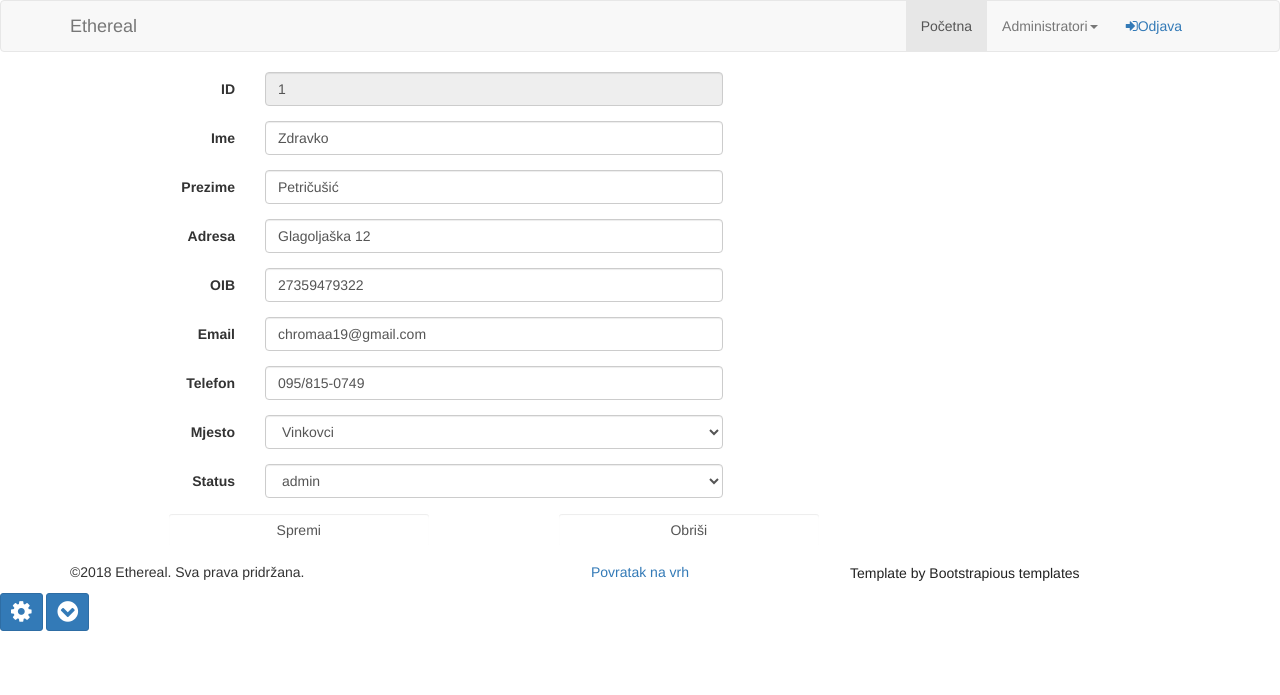
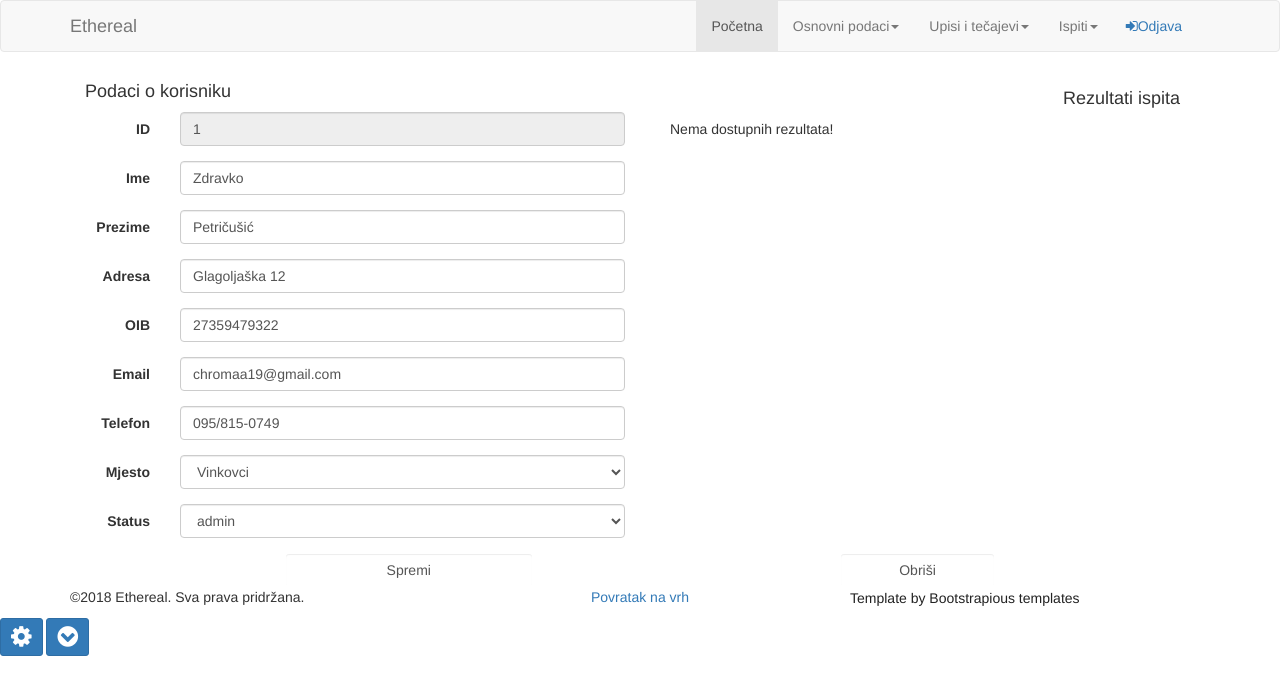
Before and after one commit to Chroma19/Ethereal, a PHP site: page /user.php?id=1 in a window 1280 px wide. Shown: the top 695 px of the page. Run offline with PHP 8.4, Linux system fonts and the light colour scheme; a user stored in the database is signed in; data comes from the database, SQL or seed files in the repository; some libraries are stand-ins or nearby versions.

Commit message:
Added results to user.php Minor css fixes and js additions

```diff
--- a/projekt_skola/php/courses.php
+++ b/projekt_skola/php/courses.php
@@ -49,10 +49,11 @@ if (mysqli_num_rows($result)>0){
 				<td>".$course['smjer']."</td>
 				<td>".$course['broj_sati']."</td>
 				<td>".$course['cijena']." kn</td>
-
+				<td>
 					<a href='courses.php?obrisi=true&id=".$course['id']."' onclick='return confirm(\"Jeste li sigurni da želite obrisati tečaj?\")'>
                         <button class = 'btn btn-ghost submit' value = 'obrisi' name='obrisi' id='obrisi'>Obriši</button>
-                    </a>
+					</a>
+				</td>
 			</tr>";
 	}
 	echo "</tbody></table>";
--- a/projekt_skola/php/includes/header.php
+++ b/projekt_skola/php/includes/header.php
@@ -17,6 +17,7 @@
     <link rel="stylesheet" href="../css/pe-icon-7-stroke.css">
     <!-- Google fonts - Roboto Condensed & Roboto-->
     <link rel="stylesheet" href="https://fonts.googleapis.com/css?family=Roboto+Condensed:700|Roboto:300,400">
+    <link href="https://fonts.googleapis.com/css?family=Karla" rel="stylesheet">
     <!-- lightbox-->
     <link rel="stylesheet" href="../css/lightbox.min.css">
     <!-- theme stylesheet-->
@@ -67,18 +68,36 @@ $id = $_SESSION['userid'];
           <ul class="nav navbar-nav">
             <li class="active"><a href="index.php">Početna</a></li>
             <!-- Admin access  -->
-            <li class="dropdown"><a href="#" data-toggle="dropdown" class="dropdown-toggle">Administratori<b class="caret"></b></a>
+            <li class="dropdown"><a href="#" data-toggle="dropdown" class="dropdown-toggle">Osnovni podaci<b class="caret"></b></a>
               <ul class="dropdown-menu">
                 <li><a href="user_add.php">Unos korisnika u bazu</a></li>
                 <li><a href="users.php">Popis svih korisnika</a></li>
+                <li><a href="mjesto_add.php">Unos mjesta u bazu</a></li>
+              </ul>
+            </li>
+
+
+            <li class="dropdown"><a href="#" data-toggle="dropdown" class="dropdown-toggle">Upisi i tečajevi<b class="caret"></b></a>
+              <ul class="dropdown-menu">
                 <li><a href="course_add.php">Unos tečaja u bazu</a></li>
                 <li><a href="courses.php">Popis svih tečaja</a></li>
                 <li><a href="enrol.php">Upis korisnika na tečaj</a></li>
                 <li><a href="groups.php">Popis svih grupa</a></li>
                 <li><a href="group_add.php">Upis grupe</a></li>
-                <li><a href="mjesto_add.php">Unos mjesta u bazu</a></li>
               </ul>
             </li>
+
+
+            <li class="dropdown"><a href="#" data-toggle="dropdown" class="dropdown-toggle">Ispiti<b class="caret"></b></a>
+              <ul class="dropdown-menu">
+                <li><a href="exam_list.php">Popis svih ispita</a></li>
+                <li><a href="exam_add.php">Unos ispita</a></li>
+                <li><a href="lesson_add.php">Unos lekcije</a></li>
+                <li><a href="question_add.php">Unos pitanja u bazu</a></li>
+              </ul>
+            </li>
+
+
 
             </ul><a id = "btn-adjust"  href="odjava.php" class="btn navbar-btn btn-ghost  pull-left"><i class="fa fa-sign-in"></i>Odjava</a>
         </div>
@@ -87,6 +106,7 @@ $id = $_SESSION['userid'];
   </header>';
 }
 else if($_SESSION['role'] == "2"){
+  error_reporting(0);
 	echo '<!-- navbar-->
   <header class="header">
     <div role="navigation" class="navbar navbar-default">
@@ -102,14 +122,12 @@ else if($_SESSION['role'] == "2"){
 
 
           <!-- professor access -->
-            <li class="dropdown"><a href="#" data-toggle="dropdown" class="dropdown-toggle">Profesori<b class="caret"></b></a>
-              <ul class="dropdown-menu">
+
                 <li><a href="exam_list.php">Popis svih ispita</a></li>
                 <li><a href="exam_add.php">Unos ispita</a></li>
                 <li><a href="lesson_add.php">Unos lekcije</a></li>
                 <li><a href="question_add.php">Unos pitanja u bazu</a></li>
-              </ul>
-            </li>
+
 
           </ul><a id = "btn-adjust"  href="odjava.php" class="btn navbar-btn btn-ghost  pull-left"><i class="fa fa-sign-in"></i>Odjava</a>
         </div>
@@ -119,6 +137,7 @@ else if($_SESSION['role'] == "2"){
 }
 
 else if($_SESSION['role'] == "3"){
+  error_reporting(0);
 	echo '<!-- navbar-->
   <header class="header">
     <div role="navigation" class="navbar navbar-default">
@@ -134,7 +153,7 @@ else if($_SESSION['role'] == "3"){
 
             <!-- student access -->
                 <li><a href="exam_list.php">Popis nadolazećih ispita</a></li>
-                <li><a href="profile.php?id='.$id.'">'.$_SESSION['username'].'</a></li>
+                <li><a href="profile.php?id='.$id.'">Moj profil</a></li>
           </ul><a id = "btn-adjust"  href="odjava.php" class="btn navbar-btn btn-ghost  pull-left"><i class="fa fa-sign-in"></i>Odjava</a>
         </div>
       </div>
@@ -142,6 +161,8 @@ else if($_SESSION['role'] == "3"){
   </header>';
 }
   }
+
+
   else{
     echo '<!-- navbar-->
     <header class="header">
--- a/projekt_skola/php/user.php
+++ b/projekt_skola/php/user.php
@@ -102,10 +102,13 @@ else {
 require_once "includes/header.php";
 ?>
 <form class="form-horizontal" action ="" method = "post">
+	<div class="col-sm-6">
+
+	<h4>Podaci o korisniku</h4>
 
 		<div class="form-group">
 			<label for="id_polaznik" class="col-sm-2 control-label">ID</label>
-		<div class="col-sm-5">
+			<div class="col-sm-10">
 			<input type="text" class="form-control" placeholder="id_polaznik" value="<?php if(isset($user['id'])) echo  $user['id'];?>" disabled="disabled">
 			<input type="text" id="id_polaznik" name="id_polaznik" placeholder="id_polaznik" value="<?php if(isset($user['id'])) echo $user['id'] ?>" hidden="hidden">
 			</div>
@@ -114,49 +117,49 @@ require_once "includes/header.php";
 
 		<div class="form-group">
 			<label for ="ime" class="col-sm-2 control-label">Ime</label>
-		<div class="col-sm-5">
+			<div class="col-sm-10">
 				<input type="text" id="ime" name="ime" class ="form-control" value="<?=$user['ime'];?>"/>
 			</div>
 		</div>
 
 		<div class="form-group">
 			<label for ="prezime" class="col-sm-2 control-label">Prezime</label>
-		<div class="col-sm-5">
+			<div class="col-sm-10">
 				<input type="text" id="prezime" name="prezime" class ="form-control" value="<?=$user['prezime'];?>"/>
 			</div>
 		</div>
 
 		<div class="form-group">
 			<label for ="adresa" class="col-sm-2 control-label">Adresa</label>
-		<div class="col-sm-5">
+			<div class="col-sm-10">
 				<input type="text" id="adresa" name="adresa" class ="form-control" value="<?=$user['adresa'];?>"/>
 			</div>
 		</div>
 
 		<div class="form-group">
 			<label for ="oib" class="col-sm-2 control-label">OIB</label>
-		<div class="col-sm-5">
+			<div class="col-sm-10">
 				<input type="text" id="oib" name="oib" class ="form-control" value="<?=$user['oib'];?>"/>
 			</div>
 		</div>
 
 		<div class="form-group">
 			<label for ="email" class="col-sm-2 control-label">Email</label>
-		<div class="col-sm-5">
+			<div class="col-sm-10">
 				<input type="email" id="email" name="email" class ="form-control" value="<?=$user['email'];?>"/>
 			</div>
 		</div>
 
 		<div class="form-group">
 			<label for ="telefon" class="col-sm-2 control-label">Telefon</label>
-		<div class="col-sm-5">
+			<div class="col-sm-10">
 				<input type="text" id="telefon" name="telefon" class ="form-control" value="<?=$user['telefon'];?>"/>
 			</div>
 		</div>
 
 		<div class="form-group">
 			<label for ="mjesto" class="col-sm-2 control-label">Mjesto</label>
-		<div class="col-sm-5">
+			<div class="col-sm-10">
 				<select id="mjesto" name="mjesto" class ="form-control">
 					<option selected disabled value="" >Odaberite mjesto</option>
 				<?php
@@ -187,7 +190,7 @@ require_once "includes/header.php";
 
 		<div class="form-group">
 			<label for ="status" class="col-sm-2 control-label">Status</label>
-		<div class="col-sm-5">
+			<div class="col-sm-10">
 				<select id="status" name="status" class ="form-control">
 					<option selected disabled value="" >Odaberite status</option>
 		<?php
@@ -215,16 +218,47 @@ require_once "includes/header.php";
 					</select>
 				</div>
 			</div>
+	</div>
+
+	<div class="col-sm-6" id = "load_div">
+		<label for ="results" class="col-sm-12 control-label">
+			<h4>
+				<span onclick = "toggleResults();" id = "loadMore">Rezultati ispita</span>
+			</h4>
+		</label>
 
 
-	<div class="form-group">
-		<div class="col-sm-offset-1 col-sm-3">
+            <div class="col-sm-12 results">
+			<?php
+			$id = $_GET['id'];
+            $sql = "SELECT results.id, results.id_ispit_fk, results.result, lessons.lesson_name, tecaj.smjer FROM results
+                    INNER JOIN ispit ON results.id_ispit_fk = ispit.id
+                    INNER JOIN lessons ON ispit.id_lesson_fk = lessons.id
+                    INNER JOIN tecaj ON ispit.id_tecaj_fk = tecaj.id
+                    WHERE id_osobe_fk = $id";
+
+            $result = mysqli_query($con,$sql);
+            if(mysqli_num_rows($result)>0){
+                while($ispit = mysqli_fetch_assoc($result)){
+                        echo "<pre>".$ispit['smjer']." ".$ispit['lesson_name']." => ".$ispit['result'].'</pre>';
+				}
+			}
+
+            else{
+                echo "<div>Nema dostupnih rezultata!</div>";
+			}
+			?>
+
+		</div>
+	</div>
+	<div class="col-sm-12">
+		<div class="col-sm-offset-2 col-sm-3">
 			<input type ="submit" id="spremi" name = "spremi" class ="form-control btn btn-ghost submit" value="Spremi" />
 		</div>
 
 
 
-		<div class="col-sm-offset-1 col-sm-3">
+		<div class="col-sm-offset-3 col-sm-2">
 			<button type ="submit" id="obrisi" name = "obrisi" class ="form-control btn btn-ghost submit"
 			onclick='return confirm("Jeste li sigurni da želite obrisati korisnika?")' value="obrisi">Obriši</button>
 		</div>
```
Also changed, not shown: projekt_skola/css/custom.css (+133 -61 lines), projekt_skola/js/bundle.js (+64 -70 lines), projekt_skola/php/exam_add.php (+24 -2 lines), projekt_skola/php/exam_write.php (+2 -5 lines), projekt_skola/php/index.php (+2 -5 lines), projekt_skola/php/question_add.php (+0 -18 lines), projekt_skola/php/exam_list.php (line endings or trailing spaces). Lines whose indentation alone changed are shown as unchanged.
